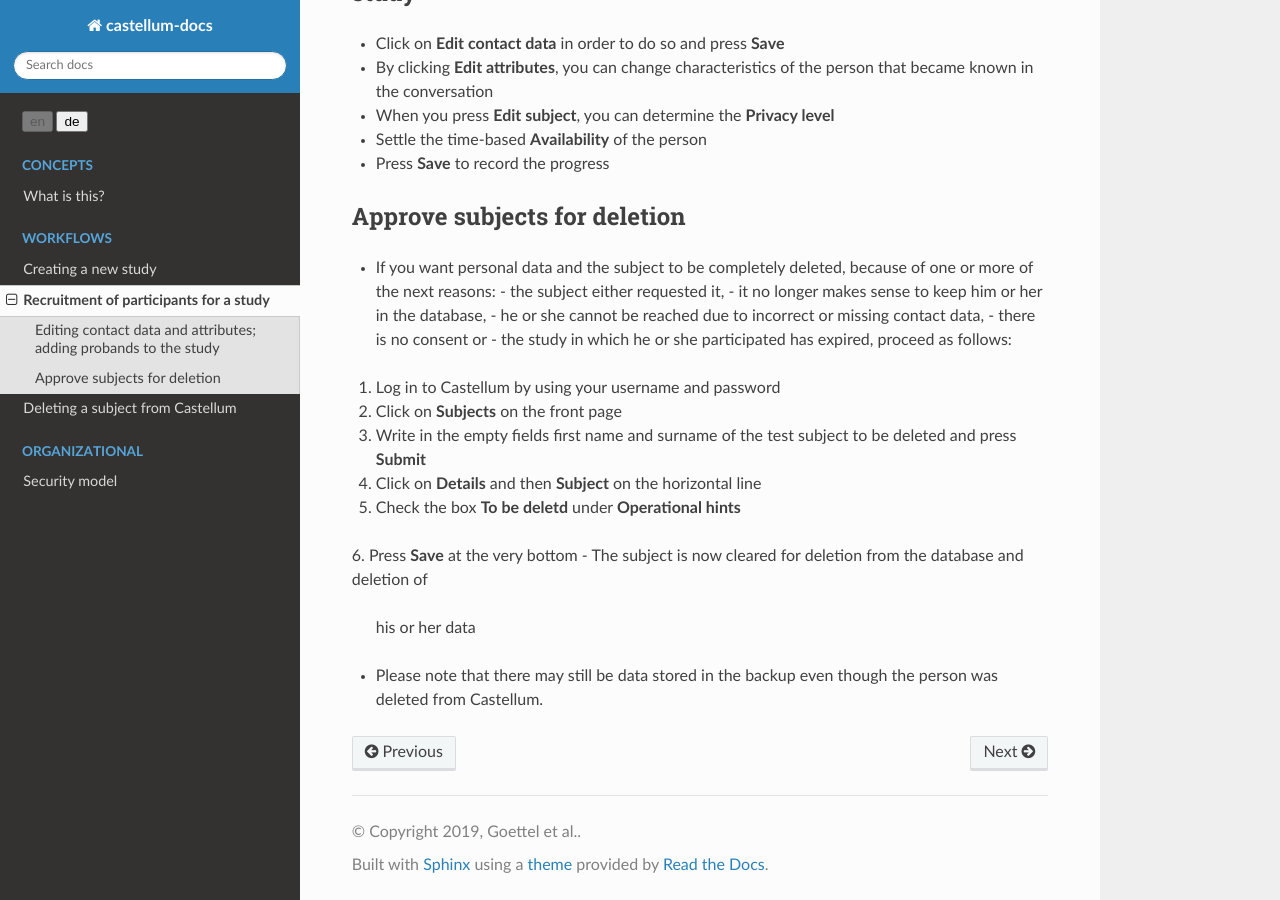
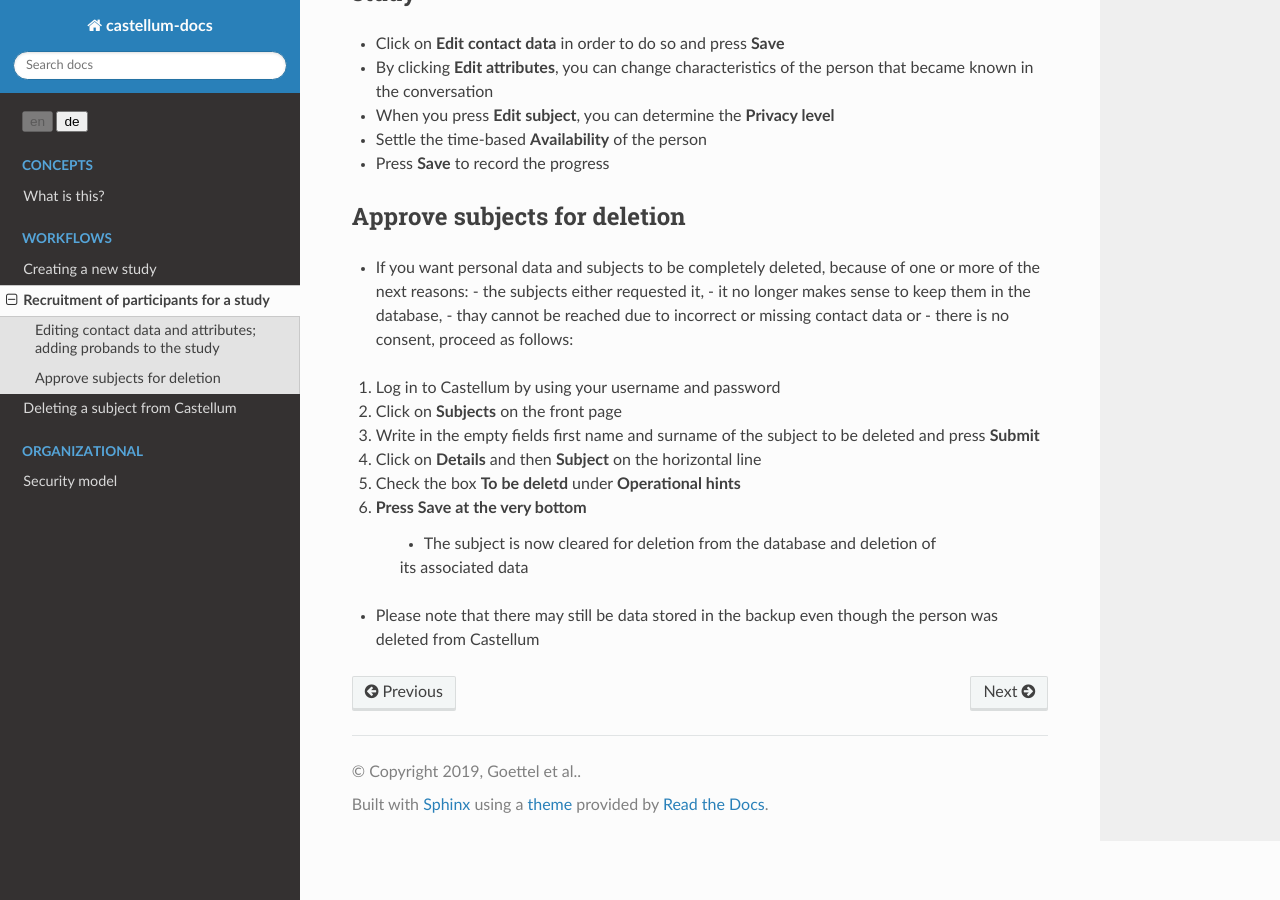
Before and after one commit to DouglasNeuroInformatics/castellum, a Sphinx documentation site: the page built from source/workflows/study-recruitment.rst, in a window 1280 px wide and 900 px high, scrolled down 984 px. Built offline with Sphinx 7.4.7 and the Read the Docs theme 2.0.0, drawn with Linux system fonts in a browser that asks for light colours.

Commit message:
Update study-recruitment.rst

```diff
--- a/source/workflows/study-recruitment.rst
+++ b/source/workflows/study-recruitment.rst
@@ -52,22 +52,21 @@ Editing contact data and attributes; adding probands to the study
 
 Approve subjects for deletion
 ------------------------------
--  If you want personal data and the subject to be completely deleted,
+-  If you want personal data and subjects to be completely deleted,
    because of one or more of the next reasons:
-   - the subject either requested it,
-   - it no longer makes sense to keep him or her in the database,
-   - he or she cannot be reached due to incorrect or missing contact data,
-   - there is no consent or
-   - the study in which he or she participated has expired,
+   - the subjects either requested it,
+   - it no longer makes sense to keep them in the database,
+   - thay cannot be reached due to incorrect or missing contact data or
+   - there is no consent,
    proceed as follows:
 1. Log in to Castellum by using your username and password
 2. Click on **Subjects** on the front page
-3. Write in the empty fields first name and surname of the test subject to be
+3. Write in the empty fields first name and surname of the subject to be
    deleted and press **Submit**
 4. Click on **Details** and then **Subject** on the horizontal line
 5. Check the box **To be deletd** under **Operational hints**
 6. Press **Save** at the very bottom
--  The subject is now cleared for deletion from the database and deletion of
-   his or her data
+    -  The subject is now cleared for deletion from the database and deletion of
+    its associated data
 -  Please note that there may still be data stored in the backup even though
-   the person was deleted from Castellum.
+   the person was deleted from Castellum
```
